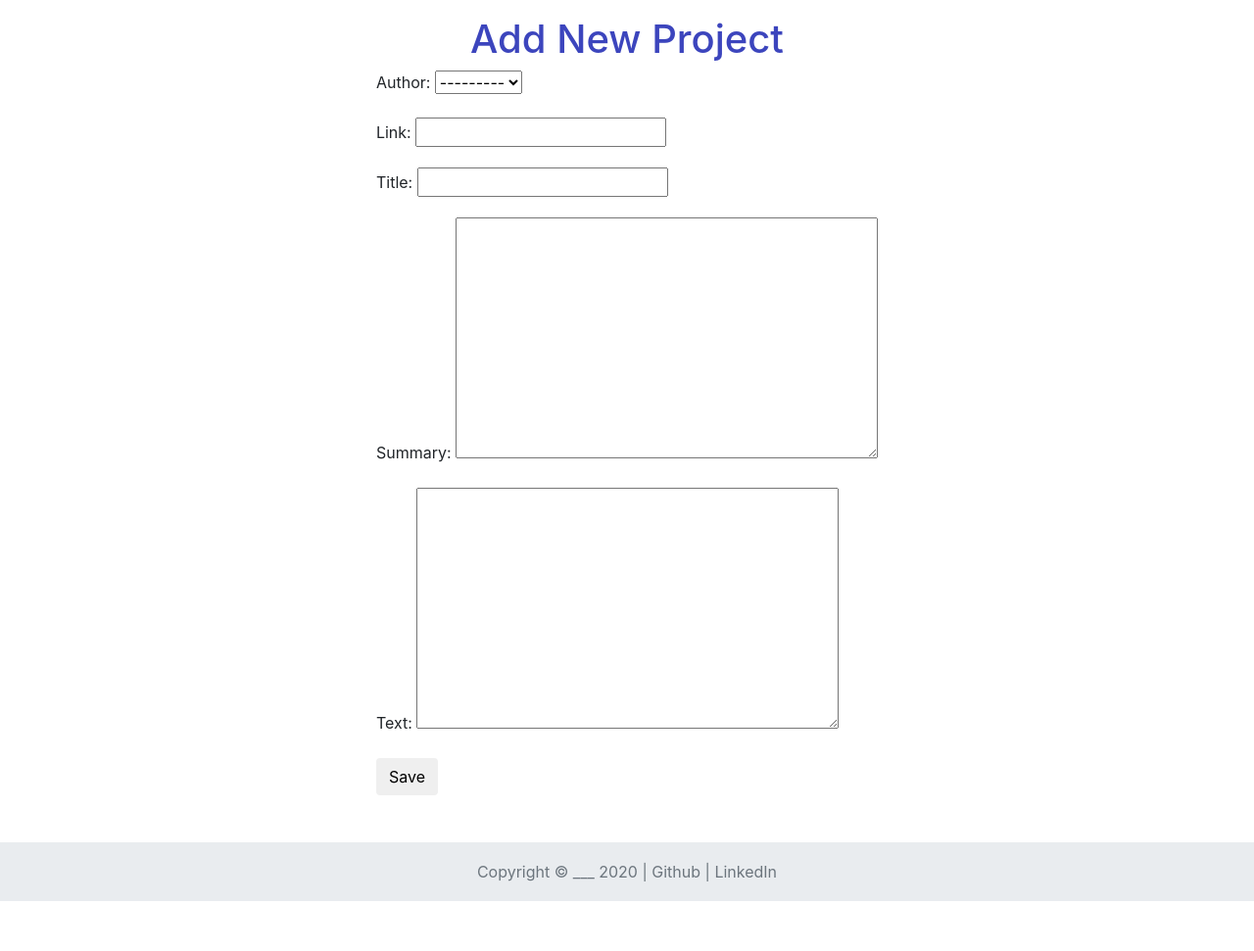
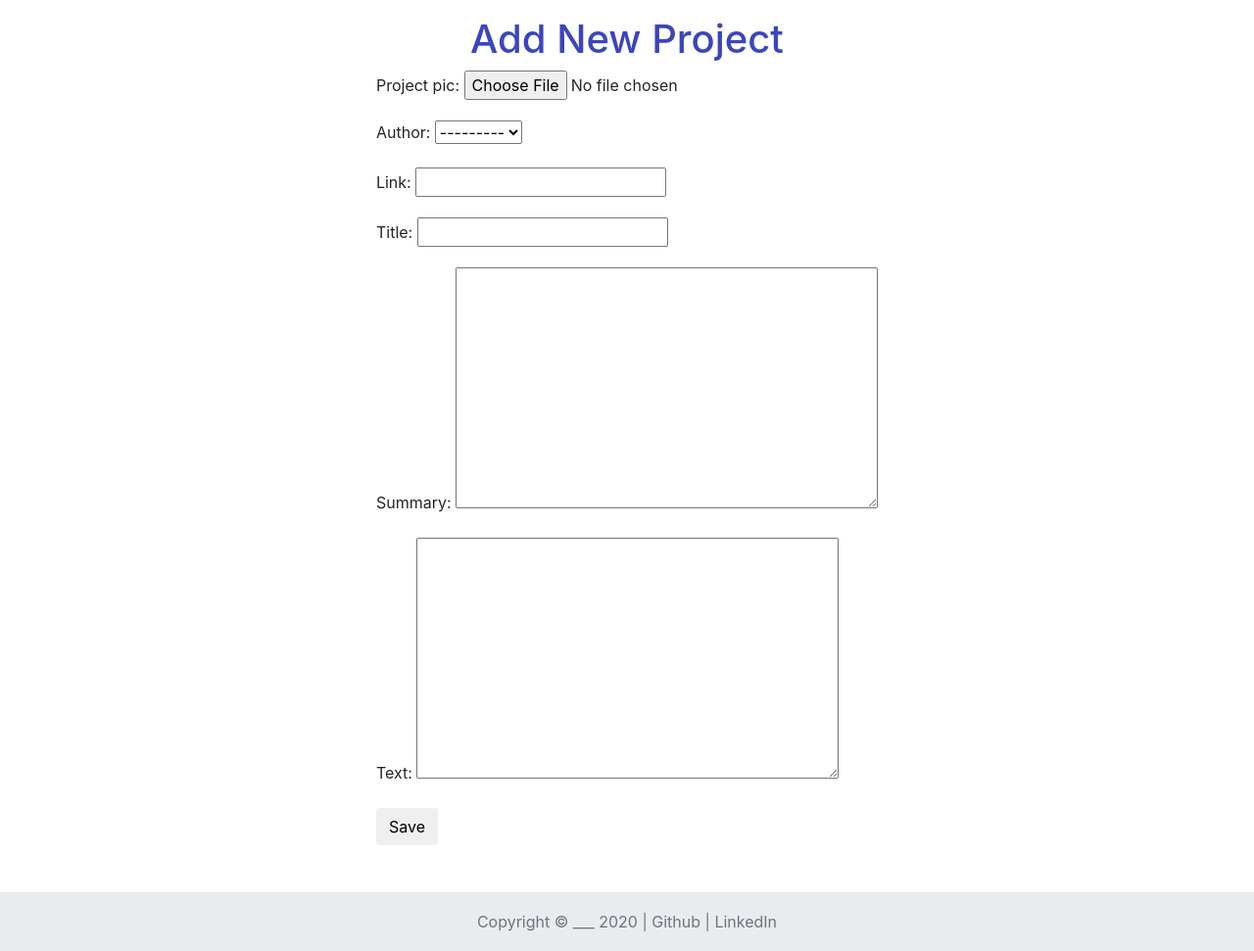
Before and after one commit to Achan40/Portfolio_FullStack, a Django app: page /projects/new/ in a window 1280 px wide. Shown: the part 80-1051 px from the top of the page at 98% size. Before the commit the page ends 1000 px from the top, so only its background shows below. Run offline with Django 3.2, Linux system fonts and the light colour scheme; a user stored in the database is signed in; data comes from the database, SQL or seed files in the repository; both versions use the stored data as it was after the commit; some libraries are stand-ins or nearby versions.

Commit message:
fixed issue with project_pics not appearing in doc

```diff
--- a/portfolio/Basic_app/forms.py
+++ b/portfolio/Basic_app/forms.py
@@ -9,4 +9,4 @@
 class ProjectForm(forms.ModelForm):
     class Meta():
         model = Project
-        fields = ('author','link','title','summary','text')
+        fields = ('project_pic','author','link','title','summary','text')
--- a/portfolio/Basic_app/models.py
+++ b/portfolio/Basic_app/models.py
@@ -7,6 +7,7 @@
     # Only expecting one user, as this is a personal porfolio
     author = models.ForeignKey('auth.User',on_delete=models.CASCADE)
 
+    project_pic = models.ImageField(upload_to='project_pic', blank=True)
     link = models.URLField()
     title = models.CharField(max_length=200)
     summary = models.TextField(max_length=500)
--- a/portfolio/Basic_app/templates/Basic_app/project_detail.html
+++ b/portfolio/Basic_app/templates/Basic_app/project_detail.html
@@ -1,5 +1,6 @@
 {% extends "Basic_app/base.html" %}
 {% block content%}
+    <span>{{project.project_pic}}</span>
     <h1>{{ project.title }}</h1>
     <h2>{{ project.link }}</h2>
     <h2>{{ project.text }}</h2>
--- a/portfolio/Basic_app/templates/Basic_app/project_form.html
+++ b/portfolio/Basic_app/templates/Basic_app/project_form.html
@@ -1,7 +1,7 @@
 {% extends "Basic_app/base.html" %}
 {% block content%}
     <h1>Add New Project</h1>
-    <form class="project_create" method="POST">
+    <form class="project_create" method="POST" enctype="multipart/form-data">
         {% csrf_token %}
         {{ form.as_p }}
 
--- a/portfolio/Basic_app/templates/Basic_app/projects.html
+++ b/portfolio/Basic_app/templates/Basic_app/projects.html
@@ -2,6 +2,11 @@
 {% block content %}
 
 {% for project in project_list %}
+
+    <!--Only display image if there is an image to display-->
+    {% if project.project_pic %}
+        <img src="{{ project.project_pic.url }}">
+    {% endif %}
 
     <h1><a href="{% url 'project_detail' pk=project.pk %}">{{ project.title }}</a></h1>
     <h2>Link: {{ project.link }}</h2>
--- a/portfolio/Basic_app/urls.py
+++ b/portfolio/Basic_app/urls.py
@@ -1,5 +1,6 @@
 from django.conf.urls import url
 from Basic_app import views
+from pathlib import Path
 
 urlpatterns = [
 
@@ -22,4 +23,5 @@
 
     # Url for project detail generated by primary key
     url(r'^projects/(?P<pk>\d+)$',views.ProjectDetailView.as_view(),name='project_detail'),
+
 ]
--- a/portfolio/portfolio/settings.py
+++ b/portfolio/portfolio/settings.py
@@ -123,5 +123,9 @@
 STATIC_URL = '/static/'
 STATIC_ROOT = os.path.join(BASE_DIR,'static')
 
+# Media
+MEDIA_ROOT = os.path.join(BASE_DIR,'Basic_app/media/project_pic')
+MEDIA_URL = '/media/'
+
 # redirect to homepage
 LOGIN_REDIRECT_URL = '/'
--- a/portfolio/portfolio/urls.py
+++ b/portfolio/portfolio/urls.py
@@ -15,8 +15,10 @@
 """
 from django.contrib import admin
 from django.urls import path
+from django.conf import settings
 from django.conf.urls import url,include
 from django.contrib.auth import views
+from django.conf.urls.static import static
 
 urlpatterns = [
     path('admin/', admin.site.urls),
@@ -28,4 +30,5 @@
 
     # When you logout, you return to the about page
     url(r'^accounts/logout/$',views.LogoutView.as_view(next_page='about'),name='logout'),
-]
+
+] +static(settings.MEDIA_URL, document_root = settings.MEDIA_ROOT)
```
Also changed, not shown: portfolio/Basic_app/media/project_pic/project_pic/IMG_0051.JPG (added), portfolio/Basic_app/media/project_pic/project_pic/LinkedinPic.JPG (added), portfolio/Basic_app/media/project_pic/project_pic/LinkedinPic_2.JPG (added), portfolio/Basic_app/media/project_pic/project_pic/Tom_Clancys_The_Division_2_-_Open_Beta2019-3-2-16-2-49.jpg (added), portfolio/Basic_app/migrations/0003_project_project_pic.py (added), portfolio/Basic_app/migrations/0004_auto_20201106_2050.py (added), portfolio/Basic_app/migrations/0005_auto_20201106_2109.py (added), portfolio/Basic_app/migrations/0006_auto_20201106_2112.py (added), portfolio/Basic_app/views.py (line endings or trailing spaces), portfolio/db.sqlite3.
